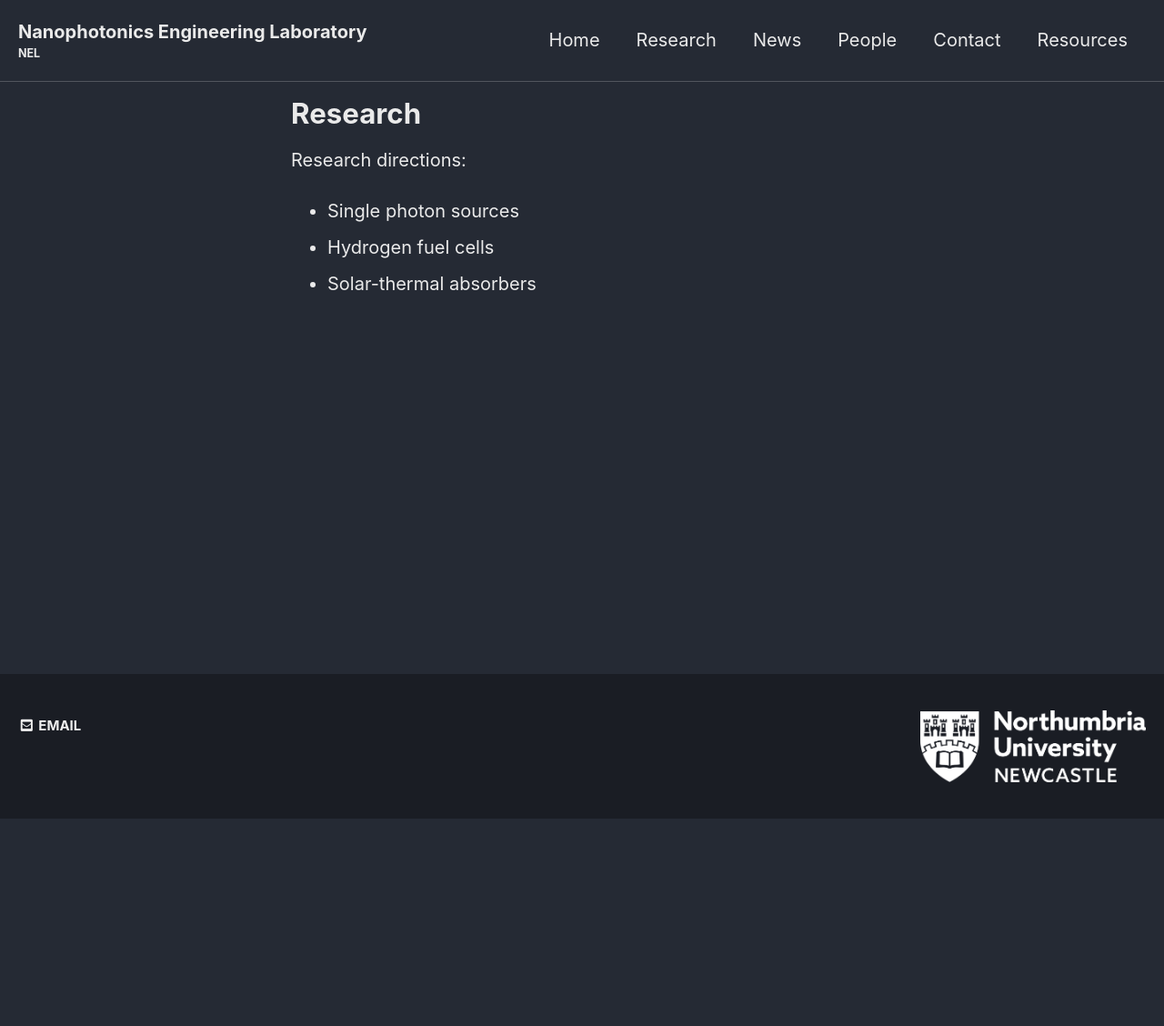
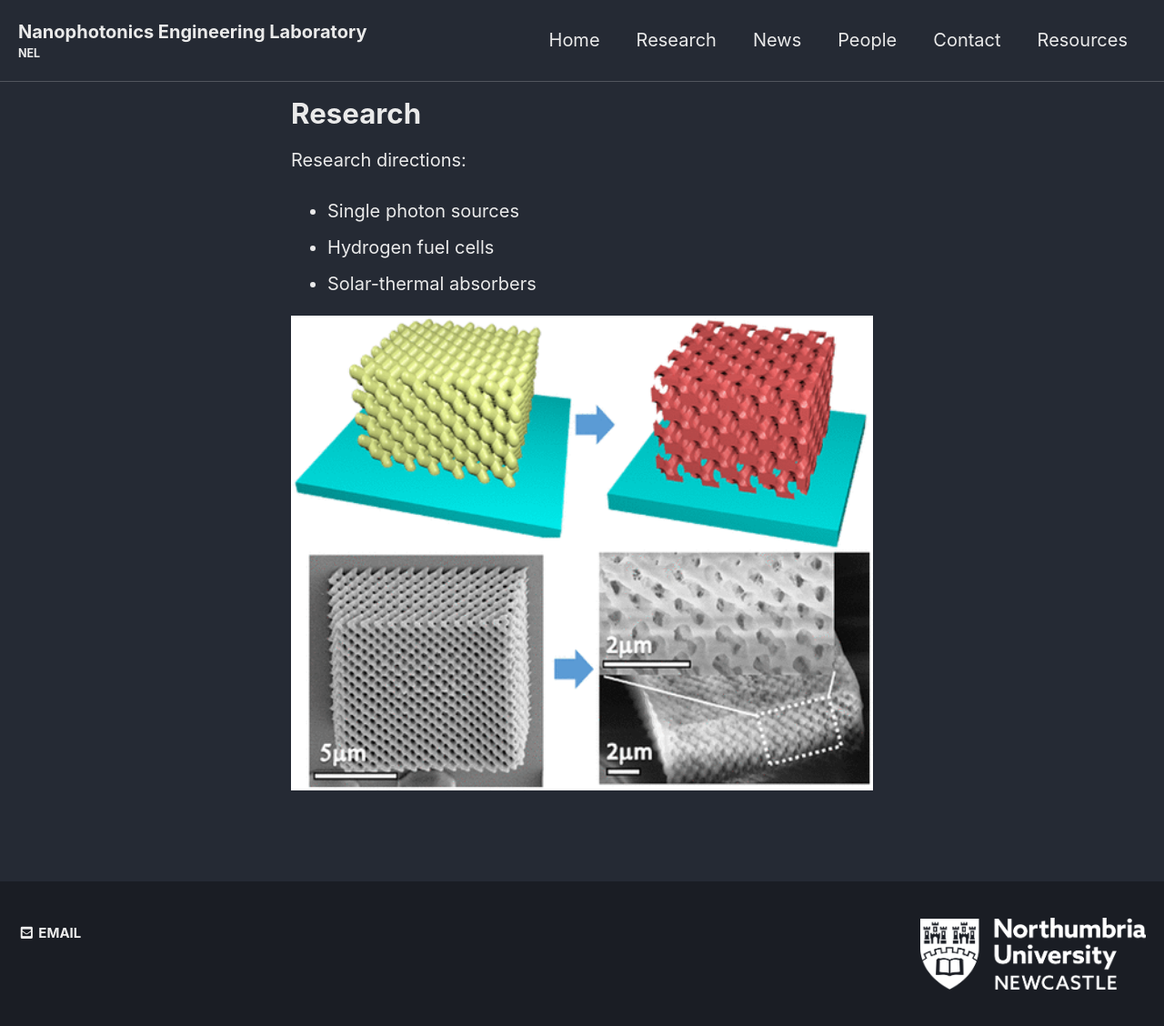
Before and after one commit to qubits/nanophotonicenglab.github.io, a Jekyll site: the page built from _pages/research.md, in a window 1280 px wide. Shown: the whole page at 91% size. Built offline with Jekyll 4.4.1, drawn with Linux system fonts in a browser that asks for light colours; cached includes are drawn as plain includes; before the commit the page ends 900 px from its top, so only the background shows below that.

Commit message:
Update research.md
image test

```diff
--- a/_pages/research.md
+++ b/_pages/research.md
@@ -8,3 +8,5 @@ Research directions:
 * Single photon sources
 * Hydrogen fuel cells
 * Solar-thermal absorbers
+
+<img src="{{ site.url }}{{ site.baseurl }}/assets/sample_image.gif" alt="HT" style="float: left;width: 100%"/>
```
